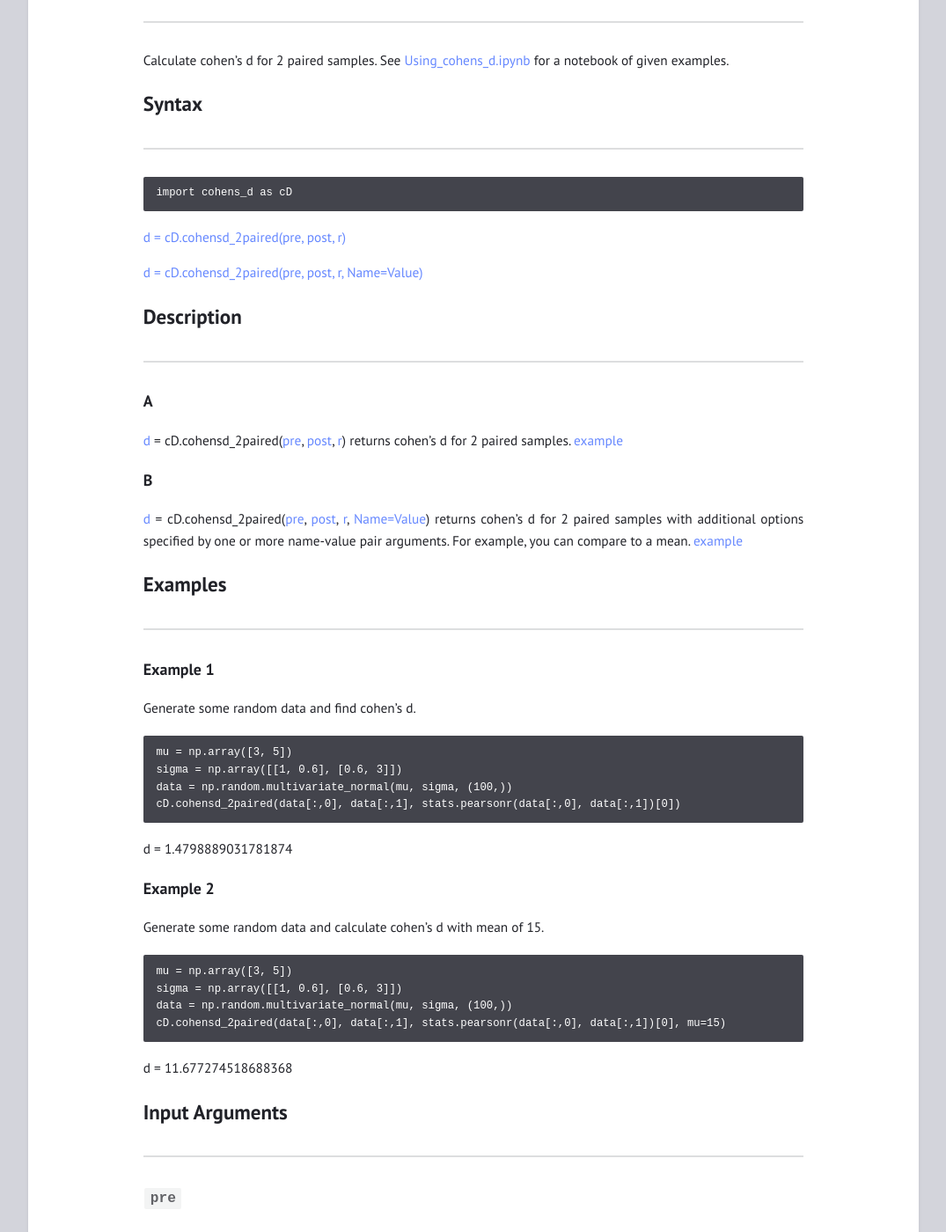
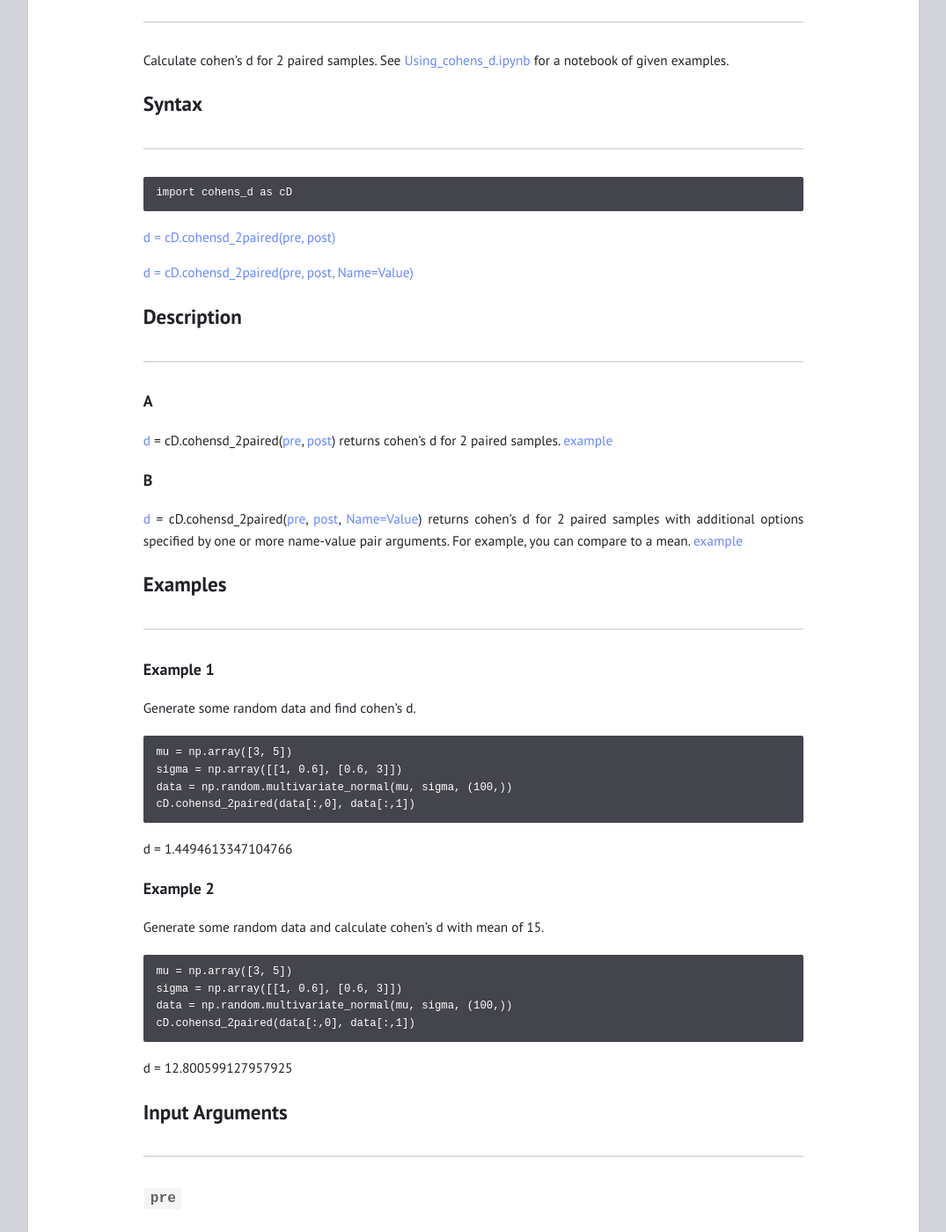
Before and after one commit to tulimid1/cohens_d, a Jekyll site: the page built from 2paired.md, in a window 1280 px wide and 1400 px high, scrolled down 229 px. Shown: the whole window at 88% size, without its empty margins (102-1177 px from the left). Built offline with Jekyll 4.4.1, drawn with Linux system fonts in a browser that asks for light colours; some of the changed text lies outside the part shown.

Commit message:
Update 2paired.md

```diff
--- a/2paired.md
+++ b/2paired.md
@@ -12,17 +12,17 @@ Calculate cohen's d for 2 paired samples. See [Using_cohens_d.ipynb](https://git
 ---
     import cohens_d as cD
 
-[d = cD.cohensd_2paired(pre, post, r)](#a)
+[d = cD.cohensd_2paired(pre, post)](#a)
 
-[d = cD.cohensd_2paired(pre, post, r, Name=Value)](#b)
+[d = cD.cohensd_2paired(pre, post, Name=Value)](#b)
 
 ## Description
 ---
 ### A
-[d](#d) = cD.cohensd_2paired([pre](#pre), [post](#post), [r](#r)) returns cohen's d for 2 paired samples. [example](#example-1)
+[d](#d) = cD.cohensd_2paired([pre](#pre), [post](#post)) returns cohen's d for 2 paired samples. [example](#example-1)
 
 ### B
-[d](#d) = cD.cohensd_2paired([pre](#pre), [post](#post), [r](#r), [Name=Value](#name-value-arguments)) returns cohen's d for 2 paired samples with additional options specified by one or more name-value pair arguments. For example, you can compare to a mean. [example](#example-2)
+[d](#d) = cD.cohensd_2paired([pre](#pre), [post](#post), [Name=Value](#name-value-arguments)) returns cohen's d for 2 paired samples with additional options specified by one or more name-value pair arguments. For example, you can compare to a mean. [example](#example-2)
 
 ## Examples
 ---
@@ -32,9 +32,9 @@ Generate some random data and find cohen's d.
     mu = np.array([3, 5])
     sigma = np.array([[1, 0.6], [0.6, 3]])
     data = np.random.multivariate_normal(mu, sigma, (100,))
-    cD.cohensd_2paired(data[:,0], data[:,1], stats.pearsonr(data[:,0], data[:,1])[0])
+    cD.cohensd_2paired(data[:,0], data[:,1])
 
-d = 1.4798889031781874
+d = 1.4494613347104766
 
 ### Example 2
 Generate some random data and calculate cohen's d with mean of 15.
@@ -42,9 +42,9 @@ Generate some random data and calculate cohen's d with mean of 15.
     mu = np.array([3, 5])
     sigma = np.array([[1, 0.6], [0.6, 3]])
     data = np.random.multivariate_normal(mu, sigma, (100,))
-    cD.cohensd_2paired(data[:,0], data[:,1], stats.pearsonr(data[:,0], data[:,1])[0], mu=15)
+    cD.cohensd_2paired(data[:,0], data[:,1])
 
-d = 11.677274518688368
+d = 12.800599127957925
 
 ## Input Arguments
 ---
@@ -61,13 +61,6 @@ Post data vector.
 Vector of post data
 
 Data Types: (numeric, vector)
-
-### `r`
-Correlation of pre and post.
-
-Pearson's correlation (r) of pre and post data.
-
-Data Types: (numeric, scalar)
 
 ### Name-Value Arguments
 
```
